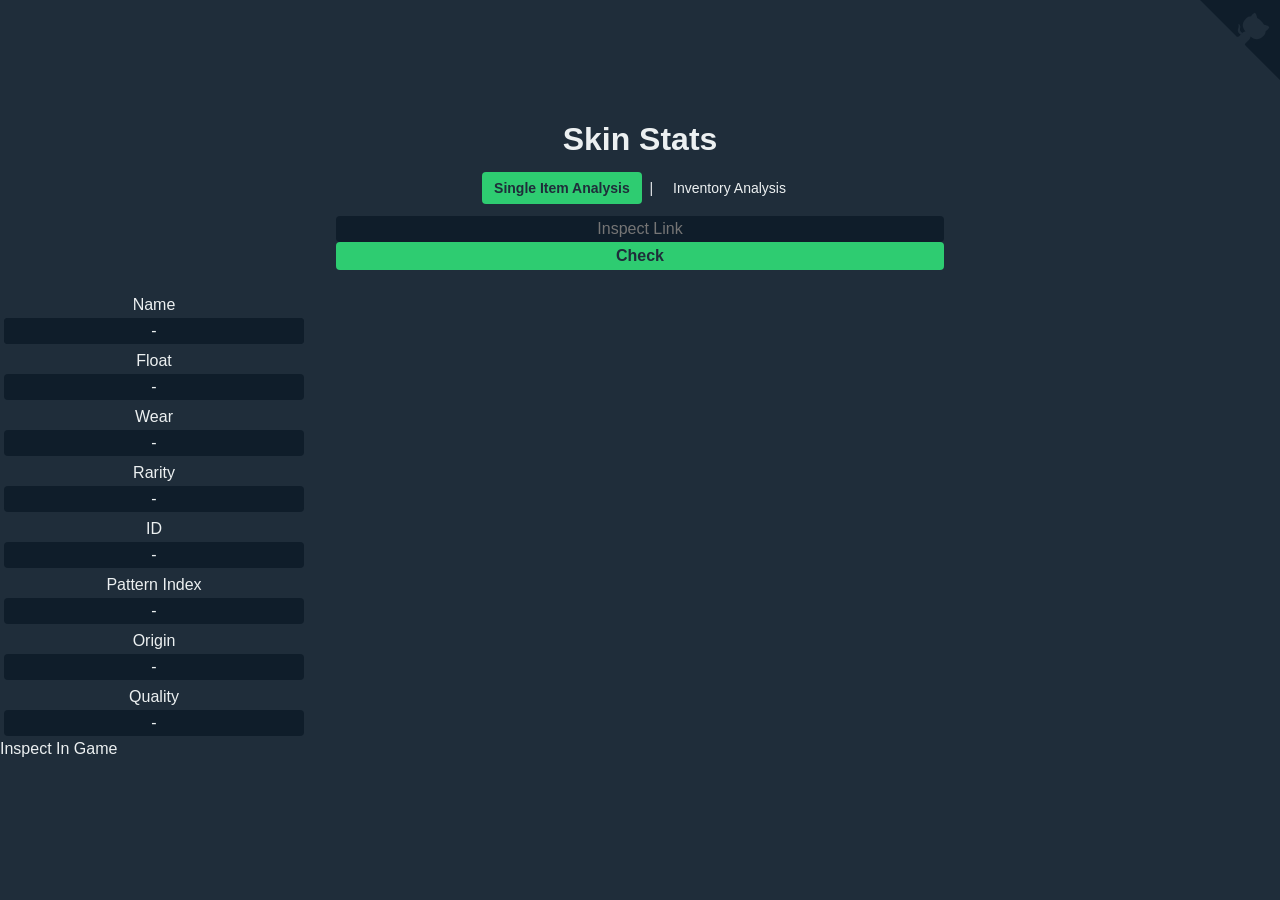
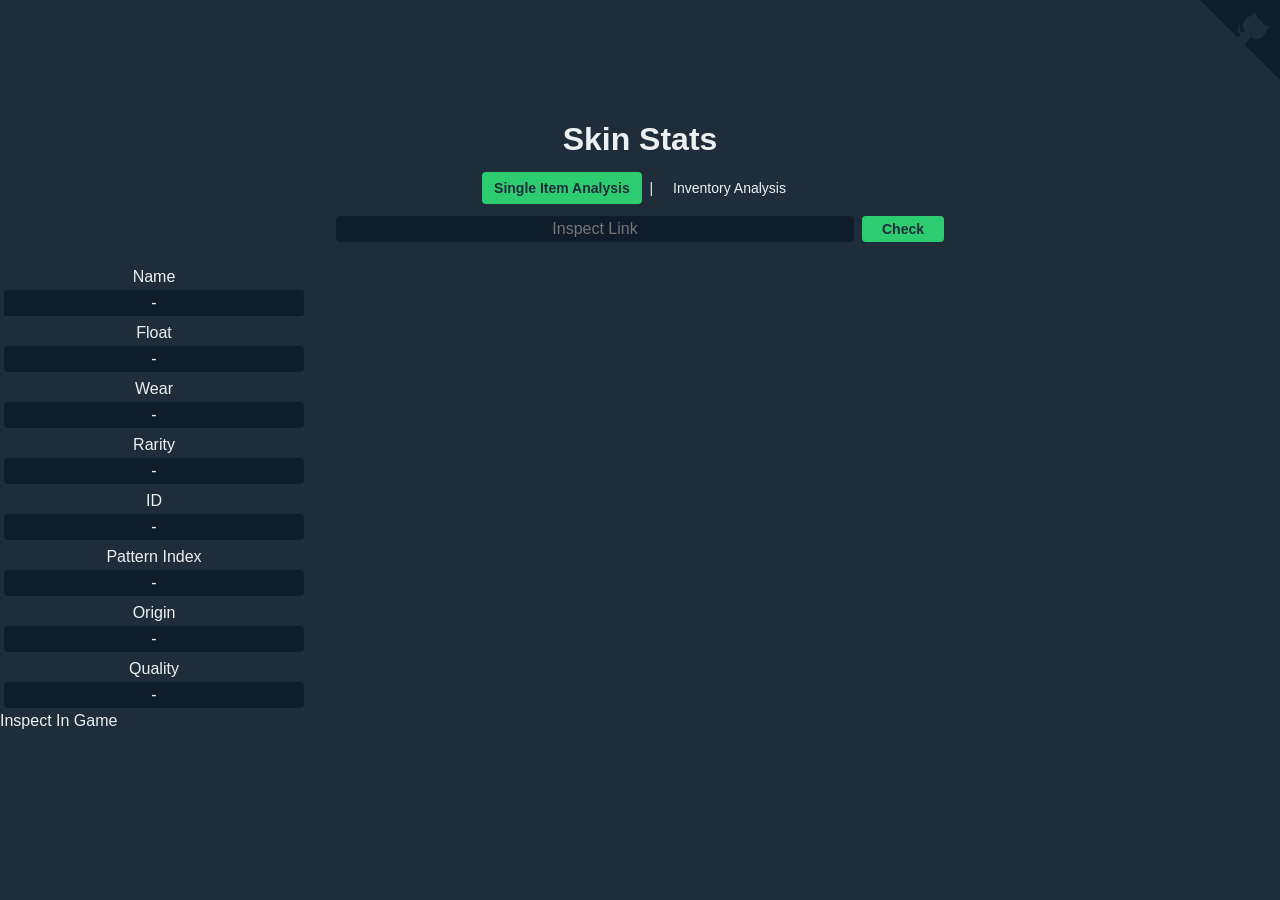

Put the submit button beside the search input

--- a/wwwroot/styles.css
+++ b/wwwroot/styles.css
@@ -171,9 +171,19 @@ h1 {
   font-size: 32px;
 }
 
+/* Input and submit button share one line. The button used to live on its own row so
+   long s/a/d/m inspect strings had the full width, but that's no longer a concern. */
 form {
-  display: table;
+  display: flex;
+  justify-content: center;
+  align-items: stretch;
+  gap: 8px;
+  width: 608px;
   margin: 0 auto;
+}
+
+form br {
+  display: none;
 }
 
 a,
@@ -198,11 +208,8 @@ input[type="button"] {
 }
 
 #button {
-  display: inline-block;
-  width: 608px;
-  text-align: center;
-  padding: 5px;
-  font-size: 16px;
+  padding: 4px 20px;
+  font-size: 14px;
   background-color: var(--pop);
   color: var(--gray);
   font-weight: bold;
@@ -219,7 +226,8 @@ form * {
 }
 
 input[type="text"] {
-  width: 608px;
+  flex: 1;
+  min-width: 0;
   background: var(--dark);
   text-align: center;
   padding: 4px;
@@ -287,13 +295,18 @@ input[type="text"]:not(:hover, :focus) {
     padding-top: 50px;
   }
 
+  form {
+    width: 100%;
+    padding: 0 12px;
+    box-sizing: border-box;
+  }
+
   input[type="text"] {
-    width: 100vw;
     font-size: 12px;
   }
 
   #button {
-    width: 100vw;
+    padding: 4px 14px;
   }
 }
 
